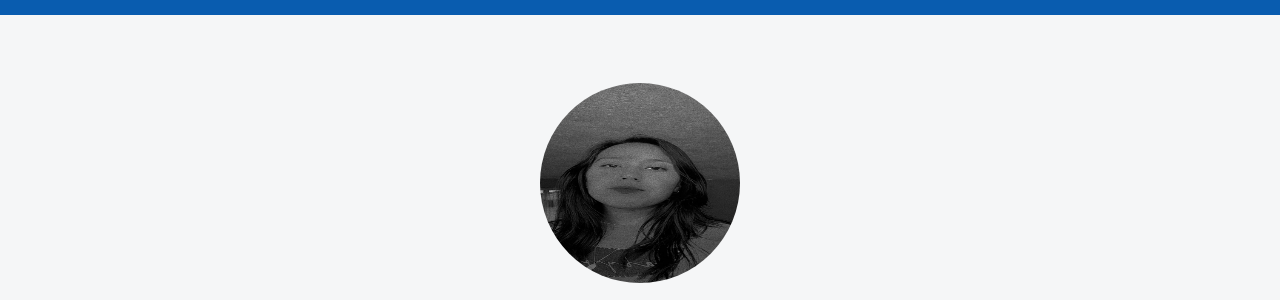
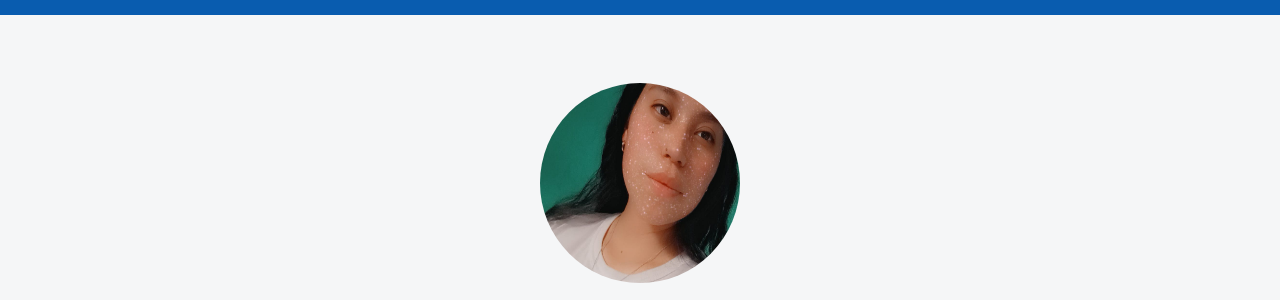
Before and after one commit to DianaMatias01/DianaMatias.github.io, a plain HTML site: page index.html in a window 1280 px wide. Shown: the part 109-409 px from the top of the page. Drawn offline with nearby package versions, Linux system fonts and the light colour scheme; a web font is replaced by a local one.

Commit message:
Add files via upload

```diff
--- a/index.html
+++ b/index.html
@@ -54,7 +54,7 @@
     <!-- Seccion Hero -->
     <section class="hero align-items-stretch">
       <div class="hero-principal d-flex flex-column justify-content-center align-items-center">
-        <img class="hero-imagen-desarrollador rounded-circle" src="./imagenes/diana dulce.jpeg" alt="Foto de Diana">
+        <img class="hero-imagen-desarrollador rounded-circle" src="./imagenes/Diana dulce.jpeg" alt="Foto de Diana">
         <h1>Hola soy Diana Matias </h1>
         <h2>Desarrollo sitios web y escribo artículos sobre programación.</h2>
       </div>
```
Also changed, not shown: imagenes/Diana dulce.jpeg (added).
